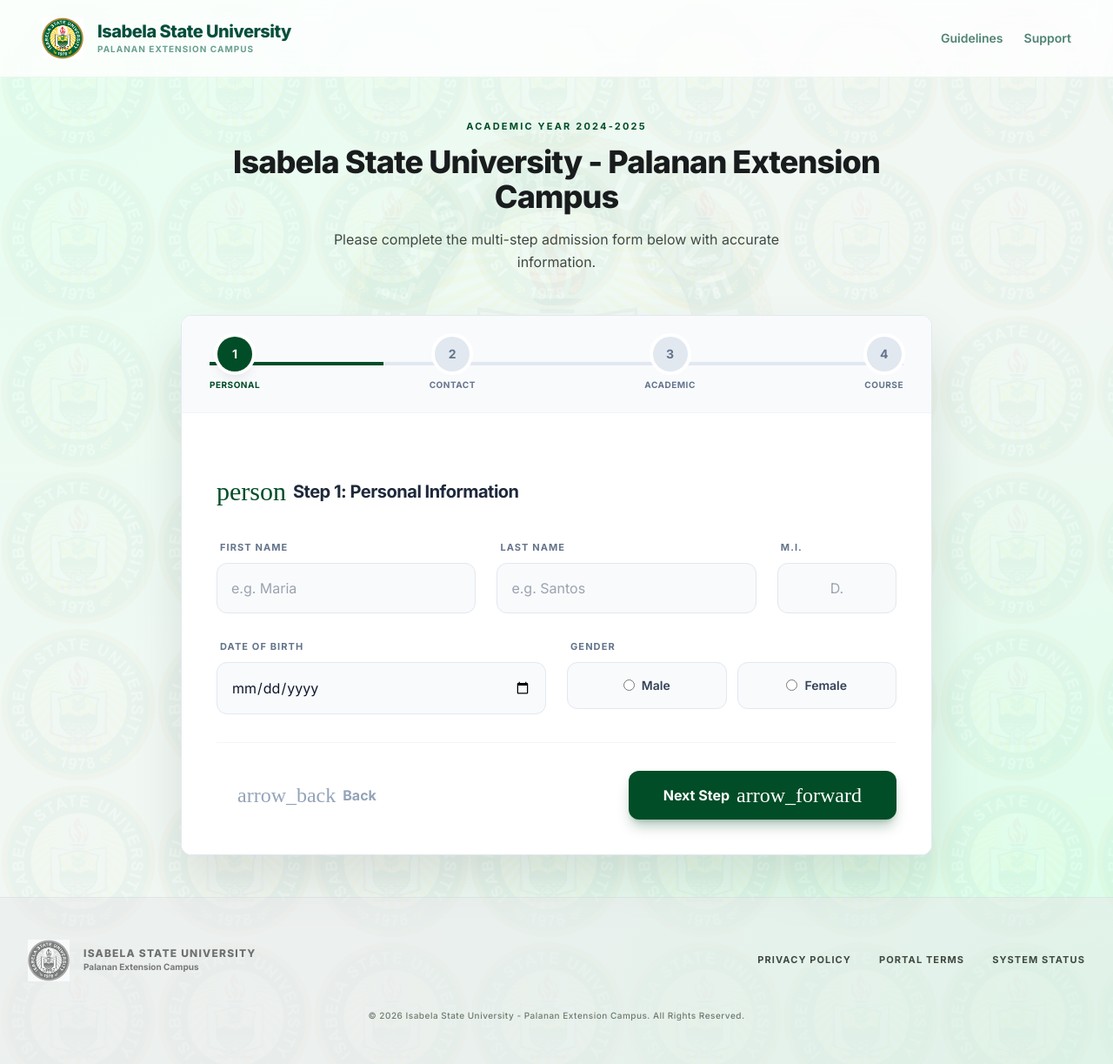
After one commit to WWH16/CCAT, a Django app: page /student/signup/step-1/ in a window 1280 px wide. The commit adds this page. Shown: the whole page at 87% size. Run offline with Django 5.2, Linux system fonts and the light colour scheme; some web fonts are replaced.

Commit message:
add: files and logic to show step 1 form

```diff
--- a/CCAT/ccat_student/templates/ccat_student/login.html
+++ b/CCAT/ccat_student/templates/ccat_student/login.html
@@ -59,7 +59,7 @@
 
                         <div class="mt-4 text-center">
                             <p class="text-sm text-on-surface-variant font-medium">
-                                New student? <a class="text-primary font-bold hover:underline" href="#">Register here</a>
+                                New student? <a class="text-primary font-bold hover:underline" href="{% url 'signup_step1' %}">Register here</a>
                             </p>
                         </div>
                     </form>
--- /dev/null
+++ b/CCAT/ccat_student/templates/ccat_student/signup_step1.html
@@ -0,0 +1,103 @@
+{% extends 'ccat_student/base.html' %}
+{% load static %}
+
+{% block title %}Student Registration | ISU Palanan{% endblock %}
+
+{% block extra_css %}
+<style>
+    .watermark-bg {
+        background-image: url("{% static 'images/isu_logo.jpg' %}");
+        background-repeat: no-repeat;
+        background-position: center;
+        background-size: 40%;
+        opacity: 0.03; /* Slightly lower opacity for less distraction */
+    }
+</style>
+{% endblock %}
+
+{% block content %}
+<div class="fixed inset-0 watermark-bg pointer-events-none z-0"></div>
+
+<main class="relative z-10 max-w-4xl mx-auto px-4 py-12">
+    <div class="mb-12 text-center">
+        <p class="text-primary font-bold tracking-[0.2em] uppercase text-[11px] mb-3">Academic Year 2024-2025</p>
+        <h1 class="text-4xl font-extrabold text-on-background tracking-tight mb-4 headline-lg">Isabela State University - Palanan Extension Campus</h1>
+        <p class="text-on-surface-variant max-w-xl mx-auto body-md leading-relaxed">Please complete the multi-step admission form below with accurate information.</p>
+    </div>
+
+    <div class="bg-white rounded-xl shadow-[0_30px_60px_rgba(0,0,0,0.1)] border border-slate-200 overflow-hidden">
+
+        <div class="bg-slate-50 px-8 py-6 border-b border-slate-100">
+            <div class="flex items-center justify-between relative">
+                <div class="absolute top-1/2 left-0 w-full h-1 bg-slate-200 -translate-y-1/2 z-0"></div>
+                <div class="absolute top-1/2 left-0 w-1/4 h-1 bg-primary -translate-y-1/2 z-0"></div>
+
+                <div class="relative z-10 flex flex-col items-center gap-2">
+                    <div class="w-10 h-10 rounded-full bg-primary text-white flex items-center justify-center font-bold shadow-lg ring-4 ring-white text-sm">1</div>
+                    <span class="text-[10px] font-bold uppercase tracking-wider text-primary text-center">Personal</span>
+                </div>
+                <div class="relative z-10 flex flex-col items-center gap-2"><div class="w-10 h-10 rounded-full bg-slate-200 text-slate-500 flex items-center justify-center font-bold ring-4 ring-white text-sm">2</div><span class="text-[10px] font-bold uppercase tracking-wider text-slate-500 text-center">Contact</span></div>
+                <div class="relative z-10 flex flex-col items-center gap-2"><div class="w-10 h-10 rounded-full bg-slate-200 text-slate-500 flex items-center justify-center font-bold ring-4 ring-white text-sm">3</div><span class="text-[10px] font-bold uppercase tracking-wider text-slate-500 text-center">Academic</span></div>
+                <div class="relative z-10 flex flex-col items-center gap-2"><div class="w-10 h-10 rounded-full bg-slate-200 text-slate-500 flex items-center justify-center font-bold ring-4 ring-white text-sm">4</div><span class="text-[10px] font-bold uppercase tracking-wider text-slate-500 text-center">Course</span></div>
+            </div>
+        </div>
+
+        <div class="p-10 bg-white">
+            <form class="space-y-8" method="POST">
+                {% csrf_token %}
+                <section>
+                    <div class="flex items-center gap-2 mb-8">
+                        <span class="material-symbols-outlined text-primary text-3xl">person</span>
+                        <h2 class="text-xl font-bold tracking-tight text-slate-800">Step 1: Personal Information</h2>
+                    </div>
+
+                    <div class="grid grid-cols-1 md:grid-cols-5 gap-6">
+                        <div class="md:col-span-2 space-y-2">
+                            <label class="text-[11px] font-bold uppercase tracking-widest text-slate-500 ml-1">First Name</label>
+                            <input name="first_name" required class="w-full bg-slate-50 border border-slate-200 focus:border-primary focus:ring-1 focus:ring-primary rounded-xl p-4 text-slate-900 transition-all" placeholder="e.g. Maria" type="text"/>
+                        </div>
+                        <div class="md:col-span-2 space-y-2">
+                            <label class="text-[11px] font-bold uppercase tracking-widest text-slate-500 ml-1">Last Name</label>
+                            <input name="last_name" required class="w-full bg-slate-50 border border-slate-200 focus:border-primary focus:ring-1 focus:ring-primary rounded-xl p-4 text-slate-900 transition-all" placeholder="e.g. Santos" type="text"/>
+                        </div>
+                        <div class="md:col-span-1 space-y-2">
+                            <label class="text-[11px] font-bold uppercase tracking-widest text-slate-500 ml-1">M.I.</label>
+                            <input name="middle_initial" maxlength="2" class="w-full bg-slate-50 border border-slate-200 focus:border-primary focus:ring-1 focus:ring-primary rounded-xl p-4 text-slate-900 text-center" placeholder="D." type="text"/>
+                        </div>
+                    </div>
+
+                    <div class="grid grid-cols-1 md:grid-cols-2 gap-6 mt-6">
+                        <div class="space-y-2">
+                            <label class="text-[11px] font-bold uppercase tracking-widest text-slate-500 ml-1">Date of Birth</label>
+                            <input name="dob" required class="w-full bg-slate-50 border border-slate-200 focus:border-primary focus:ring-1 focus:ring-primary rounded-xl p-4 text-slate-900" type="date"/>
+                        </div>
+                        <div class="space-y-2">
+                            <label class="text-[11px] font-bold uppercase tracking-widest text-slate-500 ml-1">Gender</label>
+                            <div class="grid grid-cols-2 gap-3">
+                                <label class="flex items-center justify-center gap-2 p-4 bg-slate-50 border border-slate-200 rounded-xl cursor-pointer hover:bg-slate-100 transition-all">
+                                    <input class="text-primary focus:ring-0" name="gender" value="male" type="radio" required/>
+                                    <span class="text-sm font-semibold text-slate-700">Male</span>
+                                </label>
+                                <label class="flex items-center justify-center gap-2 p-4 bg-slate-50 border border-slate-200 rounded-xl cursor-pointer hover:bg-slate-100 transition-all">
+                                    <input class="text-primary focus:ring-0" name="gender" value="female" type="radio"/>
+                                    <span class="text-sm font-semibold text-slate-700">Female</span>
+                                </label>
+                            </div>
+                        </div>
+                    </div>
+                </section>
+
+                <div class="pt-8 mt-10 border-t border-slate-100 flex justify-between items-center">
+                    <button class="px-6 py-3 rounded-xl font-bold text-slate-400 cursor-not-allowed flex items-center gap-2" type="button" disabled>
+                        <span class="material-symbols-outlined">arrow_back</span> Back
+                    </button>
+                    <button class="px-10 py-4 bg-primary text-white rounded-xl font-bold shadow-lg shadow-primary/30 hover:bg-primary-container hover:-translate-y-0.5 active:translate-y-0 transition-all flex items-center gap-2 group" type="submit">
+                        Next Step
+                        <span class="material-symbols-outlined group-hover:translate-x-1 transition-transform">arrow_forward</span>
+                    </button>
+                </div>
+            </form>
+        </div>
+    </div>
+</main>
+{% endblock %}
--- a/CCAT/ccat_student/urls.py
+++ b/CCAT/ccat_student/urls.py
@@ -3,7 +3,7 @@ from . import views
 
 urlpatterns = [
     path('login/', views.login_view, name='login'),
-    # path('signup/step-1/', views.signup_step1, name='signup_step1'),
+    path('signup/step-1/', views.signup_step1, name='signup_step1'),
     # path('signup/step-2/', views.signup_step2, name='signup_step2'),
     # Step 3 and 4 follow the same pattern...
 ]
--- a/CCAT/ccat_student/views.py
+++ b/CCAT/ccat_student/views.py
@@ -5,3 +5,6 @@ from django.contrib import messages
 
 def login_view(request):
     return render(request, 'ccat_student/login.html')
+
+def signup_step1(request):
+    return render(request, 'ccat_student/signup_step1.html')
```
